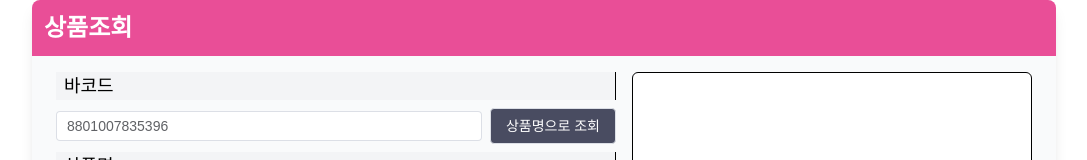
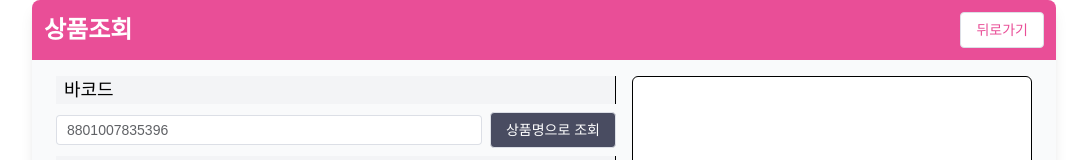
Before and after one commit to leeshan123/shconveniencestore, a Vue app in the folder frontend/: page /product-search in a window 1280 px wide. Shown: the top 160 px of the page, without its empty margins (96-1183 px from the left). Built offline with nearby package versions, Linux system fonts and the light colour scheme; a web font is replaced by a local one.

Commit message:
통합조회, 상품조회 UI 구축

```diff
--- a/frontend/src/views/integrated/ProductSearchView.vue
+++ b/frontend/src/views/integrated/ProductSearchView.vue
@@ -2,8 +2,9 @@
     <div class="flex justify-center items-center min-h-screen bg-white">
         <div class="w-[1024px] h-[auto] bg-gray-50 shadow-lg rounded-lg overflow-hidden flex flex-col p-6">
             <!-- 상단 헤더 영역 -->
-            <div class="bg-[#e94e97] text-white p-3 -mx-6 -mt-6 mb-4">
+            <div class="bg-[#e94e97] text-white p-3 -mx-6 -mt-6 mb-4 flex justify-between items-center">
                 <h1 class="text-2xl font-bold">상품조회</h1>
+                <el-button class="!bg-white !text-[#e94e97]" @click="goBack">뒤로가기</el-button>
             </div>
 
             <div class="flex gap-4 h-full">
@@ -35,7 +36,7 @@
                     <div class="bg-gray-100 p-3 border rounded">
                         <div class="text-lg font-medium mb-2">행사정보</div>
                         <div class="text-sm text-gray-700">
-                            <p>재선당 냉장면 2층 중 1층 구매 시, CJ)</p>
+                            <p>재선당 냉장면 2층 중 1층 구매 시, CJ</p>
                             <p>핫바 2층 중 1층 증정</p>
                             <p>행사기간 : 2022-12-01 ~ 2022-12-31</p>
                             <p>행사요일 : 매일</p>
@@ -104,6 +105,10 @@ const price = ref('2,500');
 const category = ref('14 안주류');
 const eventType1 = ref('023 욱가공품');
 const eventType2 = ref('069 핫바');
+
+const goBack = () => {
+    window.history.back();
+};
 </script>
 
 <style scoped>
```
